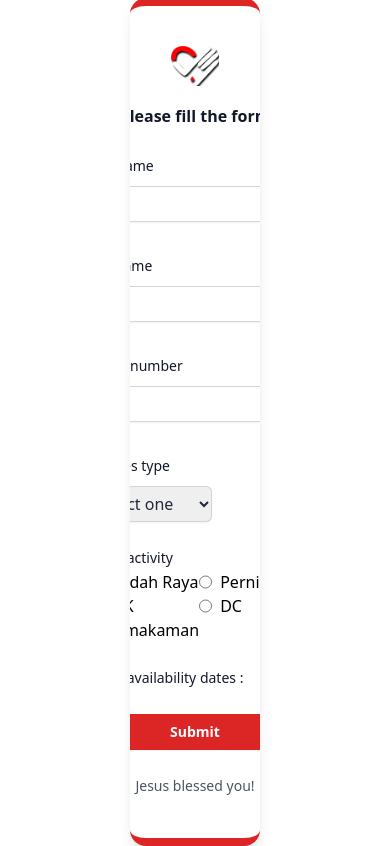
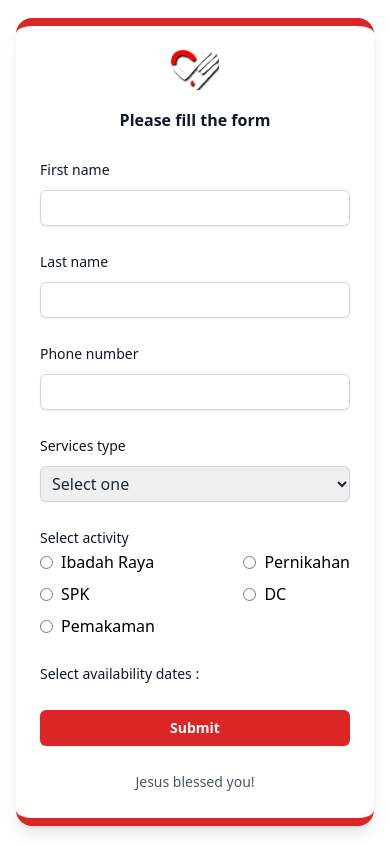
Before and after one commit to tandyys/abbalove-gs, a React (Vite) app: page /home in a window 390 px wide. Built offline with nearby package versions, Linux system fonts and the light colour scheme.

Commit message:
Update responsiveness form
Update responsiveness form layout for mobile devices

```diff
--- a/src/pages/HomePage.jsx
+++ b/src/pages/HomePage.jsx
@@ -11,20 +11,20 @@ function HomePage() {
 
   return (
     <>
-      <div className="flex justify-center items-center h-screen">
-        <div className="flex w-4/12 rounded-2xl bg-white overflow-hidden shadow-lg border-y-8 border-red-600 justify-center">
-          <div className="my-10 w-80">
+      <div className="flex justify-center items-center min-h-screen px-4 sm:px-6 lg:px-8">
+        <div className="w-full max-w-md md:max-w-lg lg:max-w-xl xl:max-w-2xl">
+          <div className="bg-white rounded-2xl shadow-lg border-y-8 border-red-600 p-6 md:p-8 lg:p-10 xl:p-12">
             <img
-              className="mx-auto h-10 w-auto"
+              className="mx-auto h-10 w-auto mb-4"
               src="src/assets/logo.png"
               alt="Your Company"
             />
-            <form className="space-y-6 pt-4" action="#" method="POST">
+            <form className="space-y-6" action="#" method="POST">
               <h2 className="text-base font-semibold leading-7 text-gray-900 text-center">
                 Please fill the form
               </h2>
 
-              <div className="mt-10 grid grid-cols-1 gap-x-6 gap-y-8 sm:grid-cols-6">
+              <div className="mt-8 grid grid-cols-1 gap-x-4 gap-y-6 sm:grid-cols-6">
                 <div className="sm:col-span-3">
                   <label
                     htmlFor="first-name"
@@ -65,7 +65,7 @@ function HomePage() {
 
                 <div className="sm:col-span-4">
                   <label
-                    htmlFor="email"
+                    htmlFor="phoneNumber"
                     className="block text-sm font-medium leading-6 text-gray-900"
                   >
                     Phone number
@@ -74,10 +74,10 @@ function HomePage() {
                     <input
                       id="phoneNumber"
                       name="phoneNumber"
-                      type="phoneNumber"
-                      autoComplete="phoneNumber"
+                      type="tel"
+                      autoComplete="tel"
                       required
-                      className="block w-64 rounded-md border-0 py-1.5 pl-2 text-gray-900 shadow-sm ring-1 ring-inset ring-gray-300 placeholder:text-gray-400 focus:ring-2 focus:ring-inset focus:ring-red-600 sm:text-sm sm:leading-6"
+                      className="block w-full rounded-md border-0 py-1.5 pl-2 text-gray-900 shadow-sm ring-1 ring-inset ring-gray-300 placeholder:text-gray-400 focus:ring-2 focus:ring-inset focus:ring-red-600 sm:text-sm sm:leading-6"
                     />
                   </div>
                 </div>
@@ -95,7 +95,7 @@ function HomePage() {
                       name="Services"
                       autoComplete="Services"
                       required
-                      className="block w-32 rounded-md border-0 py-1.5 px-2 text-gray-800 shadow-sm ring-1 ring-inset ring-gray-300 focus:ring-2 focus:ring-inset focus:ring-red-600 sm:max-w-xs sm:text-sm sm:leading-6"
+                      className="block w-full md:w-32 rounded-md border-0 py-1.5 px-2 text-gray-800 shadow-sm ring-1 ring-inset ring-gray-300 focus:ring-2 focus:ring-inset focus:ring-red-600 sm:max-w-xs sm:text-sm sm:leading-6"
                     >
                       <option value="" disabled selected hidden>
                         Select one
@@ -112,6 +112,7 @@ function HomePage() {
                   </div>
                 </div>
               </div>
+
               <div className="sm:col-span-3">
                 <label
                   htmlFor="Activity"
@@ -119,68 +120,60 @@ function HomePage() {
                 >
                   Select activity
                 </label>
-                <div className="flex justify-between">
-                  <div>
+                <div className="flex flex-wrap justify-between">
+                  <div className="flex flex-col space-y-2">
                     <label className="inline-flex items-center">
                       <input
                         type="radio"
                         className="form-radio text-red-600"
                         name="activity"
-                        //   id=""
                         value="activity1"
                         checked={selectedRadio === "activity1"}
                         onChange={handleRadioChange}
                       />
                       <span className="ml-2">Ibadah Raya</span>
                     </label>
-
-                    <label className="flex">
+                    <label className="inline-flex items-center">
                       <input
                         type="radio"
                         className="form-radio text-red-600"
                         name="activity"
                         value="activity2"
-                        //   id=""
                         checked={selectedRadio === "activity2"}
                         onChange={handleRadioChange}
                       />
                       <span className="ml-2">SPK</span>
                     </label>
-
-                    <label className="flex">
+                    <label className="inline-flex items-center">
                       <input
                         type="radio"
                         className="form-radio text-red-600"
                         name="activity"
                         value="activity3"
-                        //   id=""
                         checked={selectedRadio === "activity3"}
                         onChange={handleRadioChange}
                       />
                       <span className="ml-2">Pemakaman</span>
                     </label>
                   </div>
-                  <div className="items-start">
-                    <label className="flex">
+                  <div className="flex flex-col space-y-2">
+                    <label className="inline-flex items-center">
                       <input
                         type="radio"
                         className="form-radio text-red-600"
                         name="activity"
                         value="activity4"
-                        //   id=""
                         checked={selectedRadio === "activity4"}
                         onChange={handleRadioChange}
                       />
                       <span className="ml-2">Pernikahan</span>
                     </label>
-
-                    <label className="flex">
+                    <label className="inline-flex items-center">
                       <input
                         type="radio"
                         className="form-radio text-red-600"
                         name="activity"
                         value="activity5"
-                        //   id=""
                         checked={selectedRadio === "activity5"}
                         onChange={handleRadioChange}
                       />
@@ -189,6 +182,7 @@ function HomePage() {
                   </div>
                 </div>
               </div>
+
               <div className="sm:col-span-3">
                 <label
                   htmlFor="Availabilty"
```
